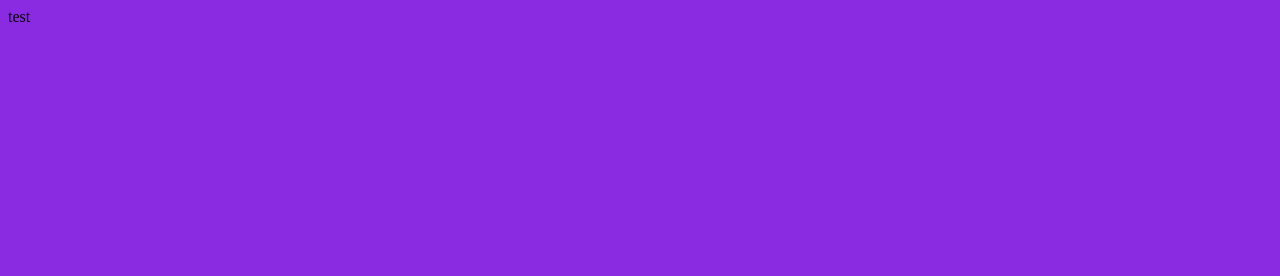
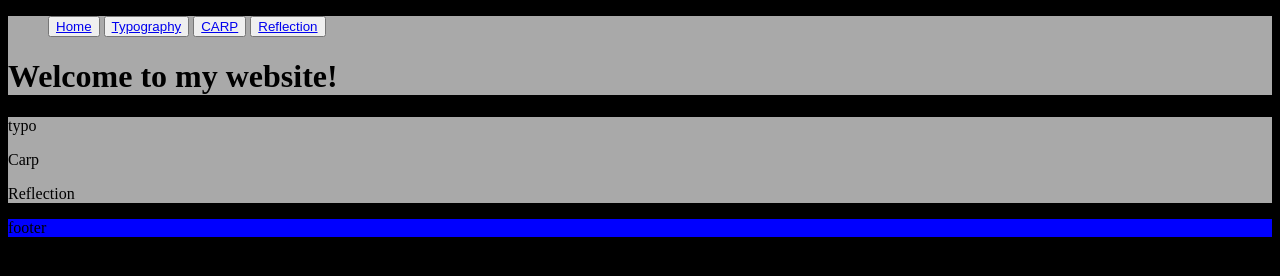
Before and after one commit to isobelrosesmith/GWDS-Final-Website-Project, a plain HTML site: page index.html in a window 1280 px wide. Drawn offline with Linux system fonts and the light colour scheme.

Commit message:
update index

```diff
--- a/index.html
+++ b/index.html
@@ -5,11 +5,73 @@
     <meta http-equiv="X-UA-Compatible" content="IE=edge">
     <meta name="viewport" content="width=device-width, initial-scale=1.0">
     <link rel="stylesheet" href="styles.css">
+
     <title>Isobel Smith Design Website</title>
 </head>
+
 <body>
 
-    test
+    <header>
+
+        <ul>
+            <div class="navigation-menu">
+                <button><a href="#Home.html">Home</a></button>
+                <button><a href="#Typo.html">Typography</a></button>
+                <button><a href="#Carp.html">CARP</a></button>
+                <button><a href="#Reflection.html">Reflection</a></button>
+
+            </div>
+
+        </ul>
+
+        <h1>Welcome to my website!</h1>
+
+    </header>
+
+    <main>
+
+        <div id="Home.html" class="Home.html">
+            <div class="navigation-menu">
+
+            </div>
+
+        </div>
+
+        <div id="Typo.html" class="Typo.html">
+
+
+             <p> typo </p>
+
+
+        </div>
+
+    </div>
+
+    <div id="Carp.html" class="Carp.html">
+
+
+         <p> Carp </p>
+
+
+    </div>
+
+</div>
+
+<div id="Reflection.html" class="Reflection.html">
+
+
+     <p> Reflection </p>
+
+
+</div>
+
+    </main>
+
+
+    <footer>
+        <p> footer </p>
+
+    </footer>
 
 </body>
 </html>
--- a/styles.css
+++ b/styles.css
@@ -1,3 +1,19 @@
+/* global styles */
+
 body{
-    background-color: blueviolet;
+    background-color: black;
 }
+
+header{
+    background-color: darkgray;
+}
+
+main{
+    background-color: darkgray;
+}
+
+
+
+footer{
+    background-color: blue;
+}
```
